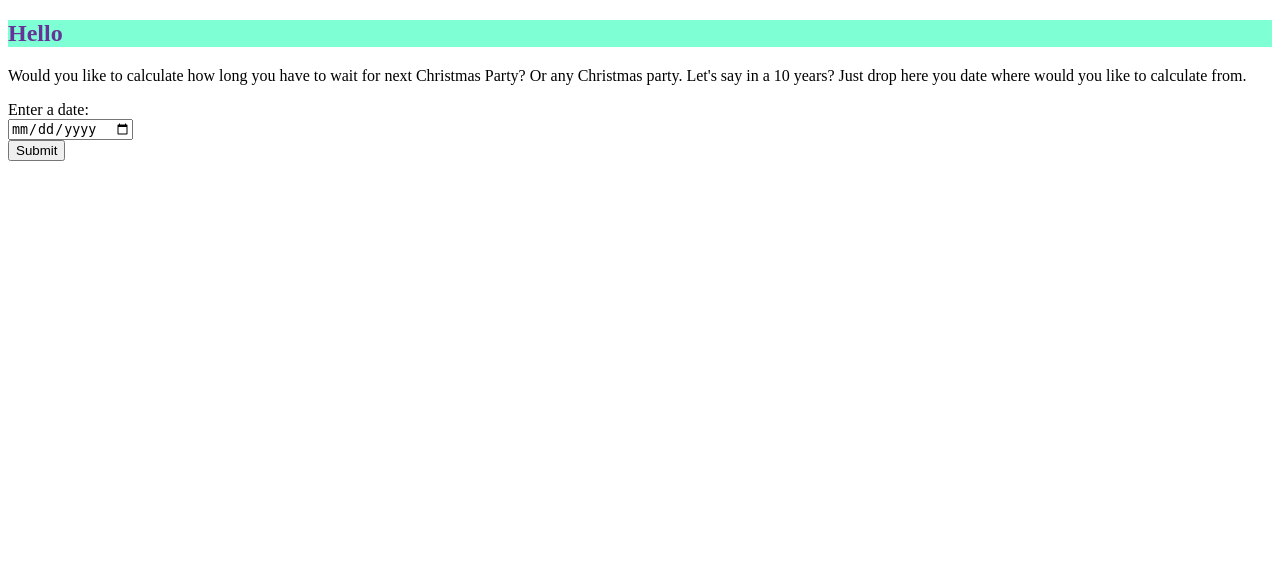
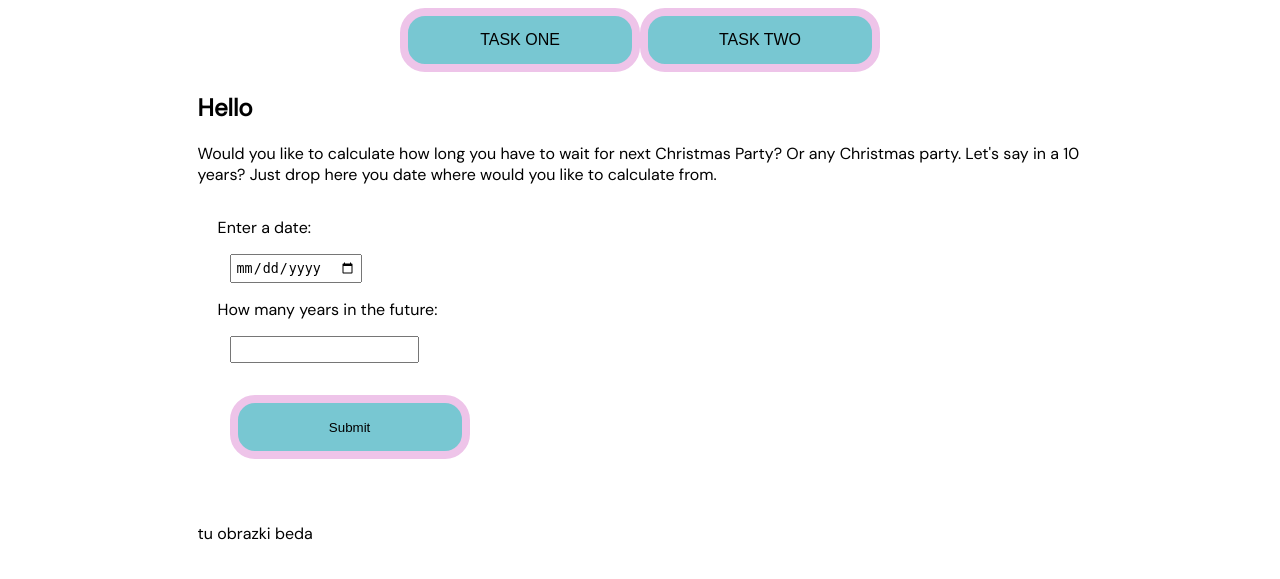
Before and after one commit to bartoszkobylinski/christmas_task, a Flask app: page / in a window 1280 px wide. Shown: the top 579 px of the page. Run offline with Flask 2, Linux system fonts and the light colour scheme.

Commit message:
Counting time function now generates range based on user input in any year after 2009, some styles changes and in template changes to display user input date

```diff
--- a/main.py
+++ b/main.py
@@ -2,11 +2,13 @@ from flask import Flask, render_template, request
 from counting_time import counting_time
 
 app = Flask(__name__)
+app.config['DEBUG'] = True
 
 @app.route("/", methods=['GET','POST'])
 def index():
     if request.method == 'POST':
         date_input = request.form['date_input']
-        data = counting_time(date_input)
-        return render_template('index.html', data = data, date_input=date_input)
+        last_year = request.form['last_year']
+        data = counting_time(date_input, last_year)
+        return render_template('index.html', data = data, date_input=date_input, last_year=last_year)
     return render_template('index.html')
--- a/static/css/style.css
+++ b/static/css/style.css
@@ -1,4 +1,53 @@
-h1{
-    background-color: aquamarine;
-    color: rebeccapurple
+@import url('https://fonts.googleapis.com/css2?family=DM+Sans&display=swap');
+html {
+    box-sizing: border-box;
+    font-family: 'DM Sans', sans-serif;
+  }
+*, *:before, *:after {
+    box-sizing: inherit;
+  }
+main{
+    display: flex;
+    flex-direction: column;
+    align-items: center;
 }
+
+nav{
+    display: flex;
+    align-items: center;
+    justify-content: space-evenly;
+}
+button, #button {
+    border: 0.5rem #eec4e9 solid;
+    border-radius: 25px;
+    background-color: #78c7d2;
+    color: black;
+    width: 15rem;
+    height: 4rem;
+}
+a, a:visited
+{
+    color: black;
+    font-size: medium;
+    text-transform: uppercase;
+    text-decoration: none;
+}
+section {
+    width: 70%;
+}
+form{
+    padding: 1rem;
+}
+label{
+    padding: 0.25rem
+}
+input{
+    margin: 1rem;
+    padding: 0.25rem;
+}
+li {
+    list-style-type: none;
+}
+li:nth-child(2n) {
+    background-color: #eec4e9;
+  }
--- a/templates/index.html
+++ b/templates/index.html
@@ -4,32 +4,41 @@
     <meta charset="UTF-8">
     <meta http-equiv="X-UA-Compatible" content="IE=edge">
     <meta name="viewport" content="width=device-width, initial-scale=1.0">
+    <link rel="preconnect" href="https://fonts.googleapis.com">
+    <link rel="preconnect" href="https://fonts.gstatic.com" crossorigin>
+    <link href="https://fonts.googleapis.com/css2?family=DM+Sans&display=swap" rel="stylesheet">
     <link rel="stylesheet" type="text/css" href="{{ url_for('static', filename='css/style.css') }}">
-    <title>Document</title>
+    <title>Christmas tasks by Za Raczke</title>
 </head>
 <body>
     <main>
-        <nav></nav>
-        <section>
+        <nav>
+            <button><a href="#TaskOne">Task One</a></button>
+            <button><a href="#TaskTwo">Task Two</a></button>
+        </nav>
+        <section id="TaskOne">
             <h1>Hello</h1>
             <p>Would you like to calculate how long you have to wait for next Christmas Party? Or any Christmas party. Let's say in a 10 years? Just drop here you date where would you like to calculate from.</p>
             <form method="post">
                 <label for="date_input">Enter a date:</label><br>
                 <input type="date" id="date_input" name="date_input"><br>
-                <input type="submit" value="Submit">
+                <label for="last_year">How many years in the future:</label><br>
+                <input type="number" name="last_year" id="last_year"><br>
+                <input id="button" type="submit" value="Submit">
             </form>
-        </section>
-        <section>
             <ul>
                 {% for date in data %}
                 <li>
                     {% for key, value in date.items() %}
-                    <p>from date until a christmas at {{ key }} you have to wait {{ value.years}} years, {{value.months}} months, {{value.weeks}} weeks and {{value.days}} days.</p>
+                    <p>from {{ date_input }} until a christmas at {{ key }} you have to wait {{ value.years}} years, {{value.months}} months, {{value.weeks}} weeks and {{value.days}} days.</p>
                     {% endfor %}
                 </li>
                 {% endfor %}
             </ul>
         </section>
+        <section id="TaksTwo">
+            <p>tu obrazki beda</p>
+        </section>
     </main>
 
 </body>
```
Also changed, not shown: counting_time.py (+9 -4 lines).
